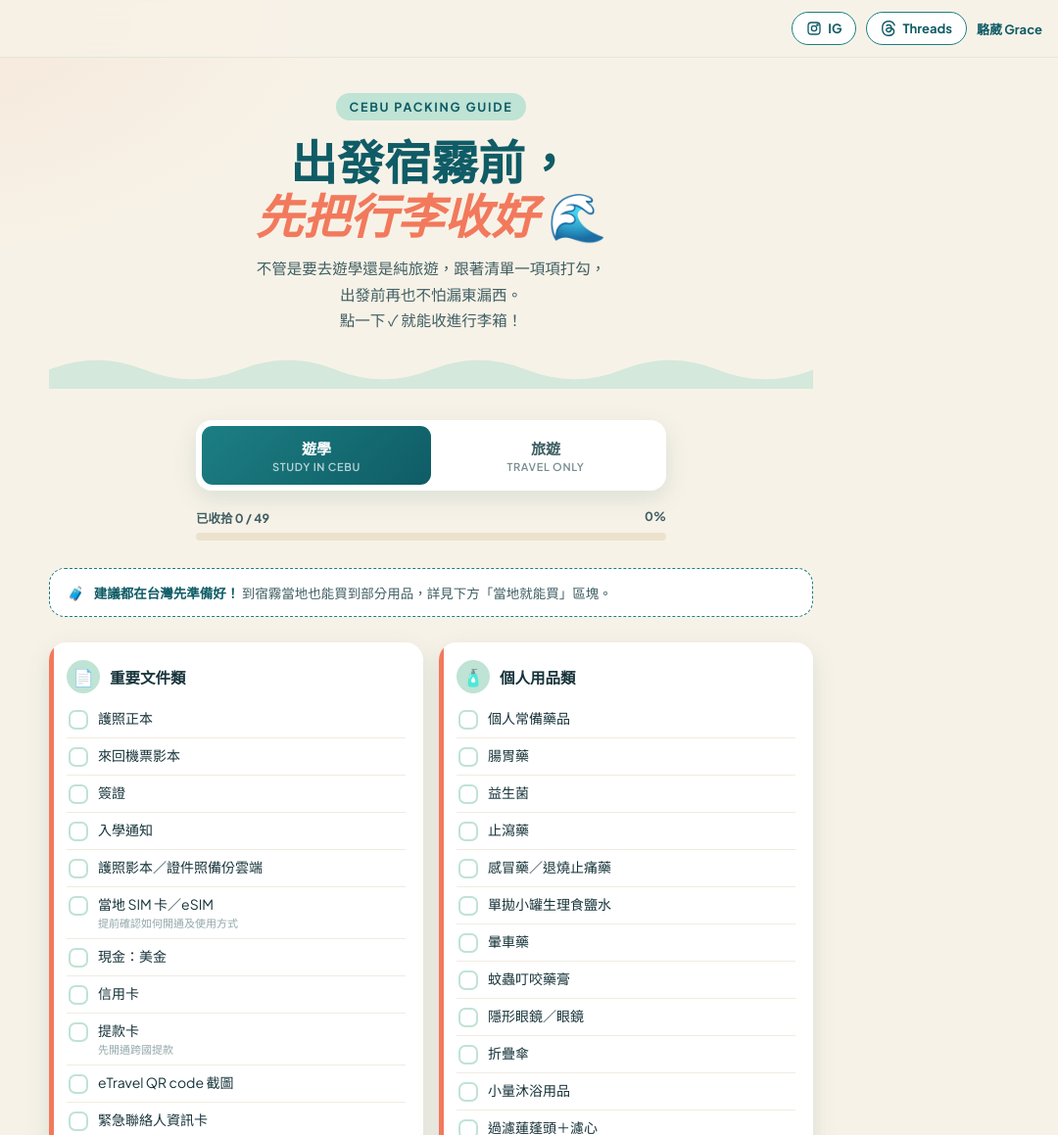
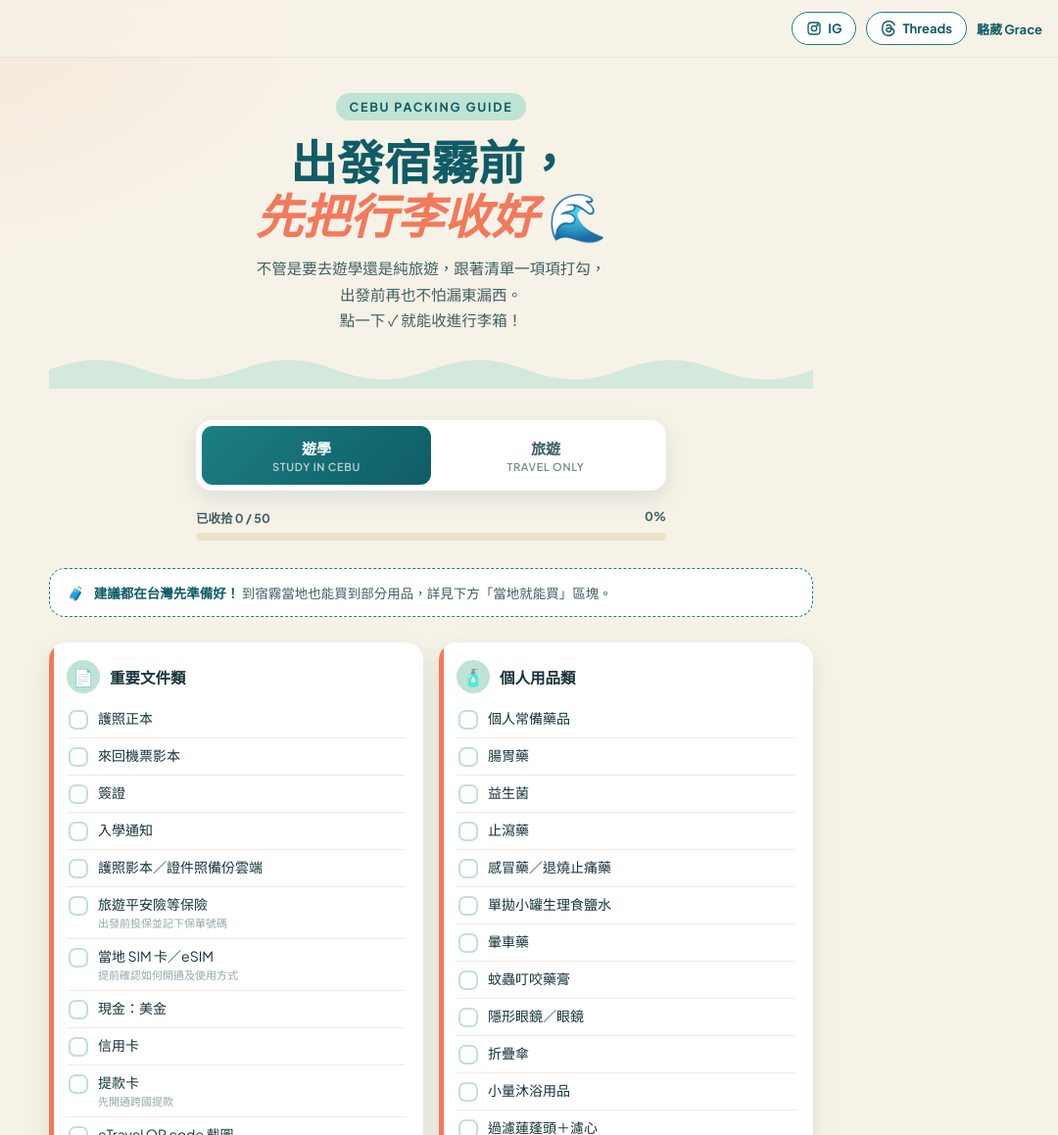
Before and after one commit to Zweixoxo/Cebu-packing-guide, a plain HTML site: page index.html in a window 1280 px wide. Shown: the top 1159 px of the page at 98% size, without its empty margins (200-1280 px from the left). Drawn offline with Linux system fonts and the light colour scheme.

Commit message:
Add files via upload

```diff
--- a/index.html
+++ b/index.html
@@ -515,7 +515,7 @@ const DATA = {
     categories: [
       { icon:"📄", title:"重要文件類", items:[
         "護照正本","來回機票影本","簽證","入學通知","護照影本／證件照備份雲端",
-        "當地 SIM 卡／eSIM@@提前確認如何開通及使用方式","現金：美金","信用卡",
+        "旅遊平安險等保險@@出發前投保並記下保單號碼","當地 SIM 卡／eSIM@@提前確認如何開通及使用方式","現金：美金","信用卡",
         "提款卡@@先開通跨國提款","eTravel QR code 截圖","緊急聯絡人資訊卡"
       ]},
       { icon:"🧴", title:"個人用品類", items:[
@@ -553,7 +553,7 @@ const DATA = {
     categories: [
       { icon:"📄", title:"重要文件類", items:[
         "護照正本","來回機票影本","簽證","護照影本／證件照備份雲端",
-        "當地 SIM 卡／eSIM@@提前確認如何開通及使用方式","現金：美金","提款卡@@先開通跨國提款",
+        "旅遊平安險等保險@@出發前投保並記下保單號碼","當地 SIM 卡／eSIM@@提前確認如何開通及使用方式","現金：美金","提款卡@@先開通跨國提款",
         "信用卡","eTravel QR code 截圖","緊急聯絡人資訊卡"
       ]},
       { icon:"🧴", title:"個人用品類", items:[
```
